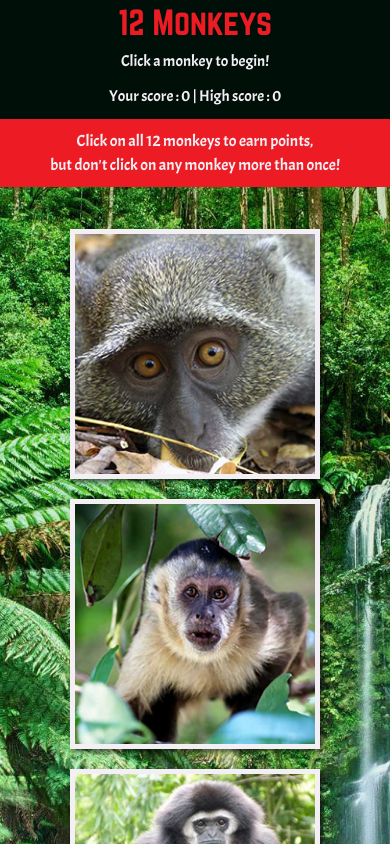
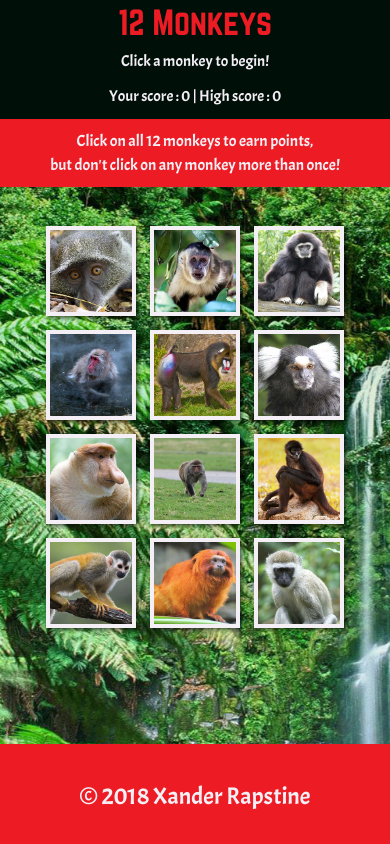
Before and after one commit to Xandromus/twelve-monkeys, a React (Create React App) app: page / in a window 390 px wide. Shown: the top 844 px of the page. Built offline with nearby package versions, Linux system fonts and the light colour scheme.

Commit message:
had to add to App and root to get sticky footer working. also had to move background image to wrapper

```diff
--- a/src/App.css
+++ b/src/App.css
@@ -12,28 +12,15 @@
   font-style: normal;
 }
 
-.App {
-  text-align: center;
+#root {
+  height: 100%;
+  position: relative;
 }
 
-.App-logo {
-  animation: App-logo-spin infinite 20s linear;
-  height: 80px;
-}
-
-.App-header {
-  background-color: #222;
-  height: 150px;
-  padding: 20px;
-  color: white;
-}
-
-.App-title {
-  font-size: 1.5em;
-}
-
-.App-intro {
-  font-size: large;
+.App {
+  height: 100%;
+  position: relative;
+  text-align: center;
 }
 
 /* BASIC STYLES */
@@ -56,6 +43,8 @@ body {
   min-height: 100%;
   padding: 0 0 100px;
   position: relative;
+  background: url("./jungle.jpg") no-repeat center center fixed;
+  background-size: cover;
 }
 
 @keyframes fadeIn {
--- a/src/components/Main.js
+++ b/src/components/Main.js
@@ -34,7 +34,7 @@ export default class Main extends Component {
           <div className="jumbotron">
             <p>Click on all 12 monkeys to earn points,<span className="breakpoint"></span>but don't click on any monkey more than once!</p>
           </div>
-          <div className="container monkey-pen">
+          <div className="container-fluid monkey-pen">
             {monkeyArray.map(image =>
               <Monkey
                 src={image.src}
--- a/src/styles/Main.css
+++ b/src/styles/Main.css
@@ -15,11 +15,10 @@
 /* MAIN */
 
 .main {
+    height: auto;
     margin-bottom: auto;
     position: relative;
     padding: 0 0 20px 0;
-    background: url("../jungle.jpg") no-repeat center center fixed;
-    background-size: cover;
 }
 
 
@@ -34,6 +33,9 @@
     padding: 0!important;
 }
 
+.monkey-pen {
+    max-width: 1350px;
+}
 
 /* Tablet portrait */
 
--- a/src/styles/Monkey.css
+++ b/src/styles/Monkey.css
@@ -1,4 +1,5 @@
 .monkey {
+    width: 20%;
     max-width: 250px;
     margin: 10px;
     border: 5px solid #F3EFF5;
@@ -86,3 +87,41 @@
     transition: all .3s ease-in-out;
     animation-fill-mode: backwards;
 }
+
+
+/* Tablet portrait */
+
+@media screen and (max-width: 991px) {
+    .monkey {
+        margin: 8px;
+        border: 4px solid #F3EFF5;
+        box-shadow: 2px 2px 4px rgba(0,0,0,.6);
+    }
+}
+
+/* Tablet portrait */
+
+@media screen and (max-width: 798px) {
+    .monkey {
+        margin: 7px;
+        border: 4px solid #F3EFF5;
+        box-shadow: 2px 2px 4px rgba(0,0,0,.6);
+    }
+}
+
+@media screen and (max-width: 575px) {
+    .monkey {
+        width: 25%;
+    }
+}
+
+
+/* Mobile phones */
+
+@media screen and (max-width: 385px) {
+    .monkey {
+        margin: 5px;
+        border: 2px solid #F3EFF5;
+        box-shadow: 1px 1px 3px rgba(0,0,0,.6);
+    }
+}
```
